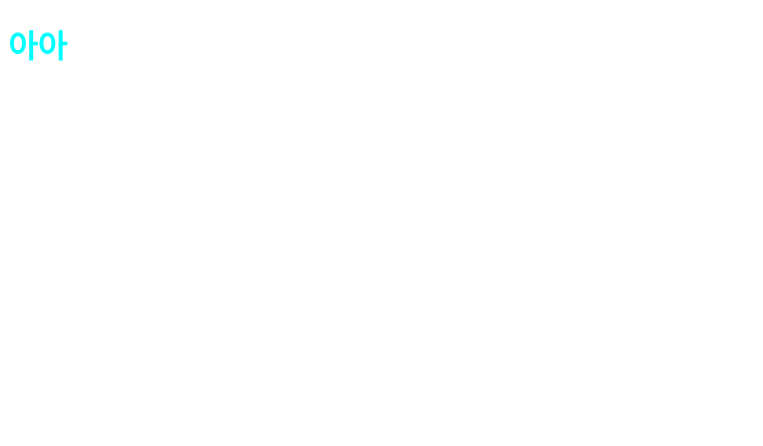
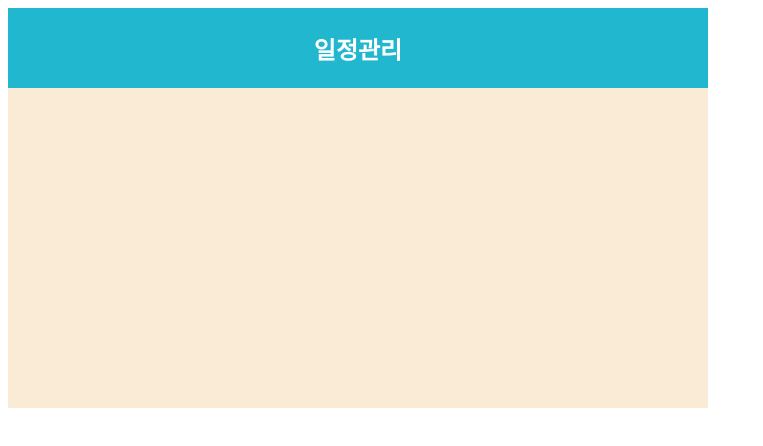
Before and after one commit to diaryStartProject/homework, a React app in the folder 1주차/고래/: page / in a window 1280 px wide. Shown: the top 446 px of the page, without its empty margins (0-763 px from the left). Built offline with nearby package versions, Linux system fonts and the light colour scheme.

Commit message:
feat: header 생성

```diff
--- a/1주차/고래/src/app.css
+++ b/1주차/고래/src/app.css
@@ -1,3 +1,20 @@
-h1 {
-  color: aqua;
+:root {
+  --blue: #21b8cf;
 }
+
+.toDoList {
+  width: 70vw;
+  height: 25rem;
+  max-width: 700px;
+  background-color: antiquewhite;
+  color: white;
+}
+
+.header {
+  width: 100%;
+  height: 5rem;
+  background-color: var(--blue);
+  display: flex;
+  justify-content: center;
+  align-items: center;
+}
--- a/1주차/고래/src/app.jsx
+++ b/1주차/고래/src/app.jsx
@@ -1,10 +1,14 @@
-import React from "react";
+import React from 'react';
 import './app.css';
+import Header from './components/header.jsx';
+
 
 const App = () => {
-    return(
+    return (
         <>
-        <h1>아아</h1>
+        <section className="toDoList">
+            <Header></Header>
+        </section>
         </>
     );
 }
--- /dev/null
+++ b/1주차/고래/src/components/header.jsx
@@ -0,0 +1,10 @@
+import React from "react";
+
+const Header = () => {
+    return(
+        <header className="header">
+            <h1>일정관리</h1>
+        </header>
+    )
+}
+export default Header;
```
Also changed, not shown: 3 other files (tests, documents, lock files or other folders).
